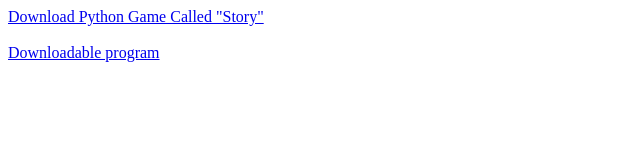
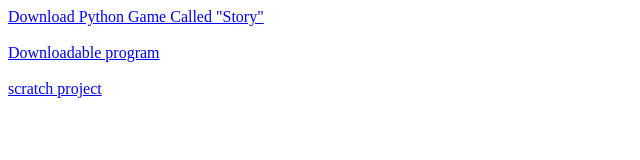
Before and after one commit to Davistazz/Davistazz.github.io, a plain HTML site: page S1.html in a window 1280 px wide. Shown: the whole page, without its empty margins (0-640 px from the left). Drawn offline with Linux system fonts and the light colour scheme.

Commit message:
Add files via upload

```diff
--- a/S1.html
+++ b/S1.html
@@ -9,7 +9,8 @@
     <a href="/ex.story.py">Download Python Game Called "Story"</a>
      <br /><br />
     <a href="/downloadable project.py">Downloadable program</a>
-
+        <br /><br />
+    <a href="https://scratch.mit.edu/projects/198168573/">scratch project</a>
 
 
 
```
